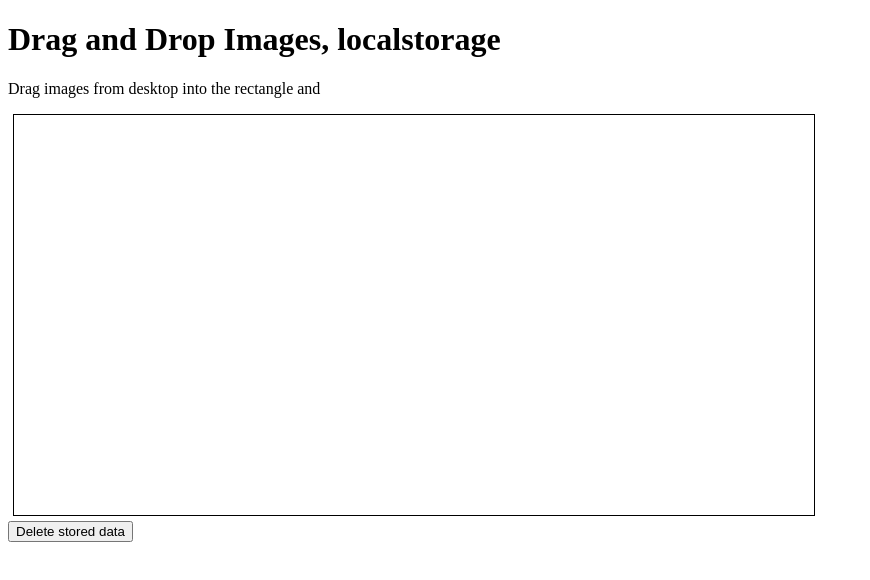
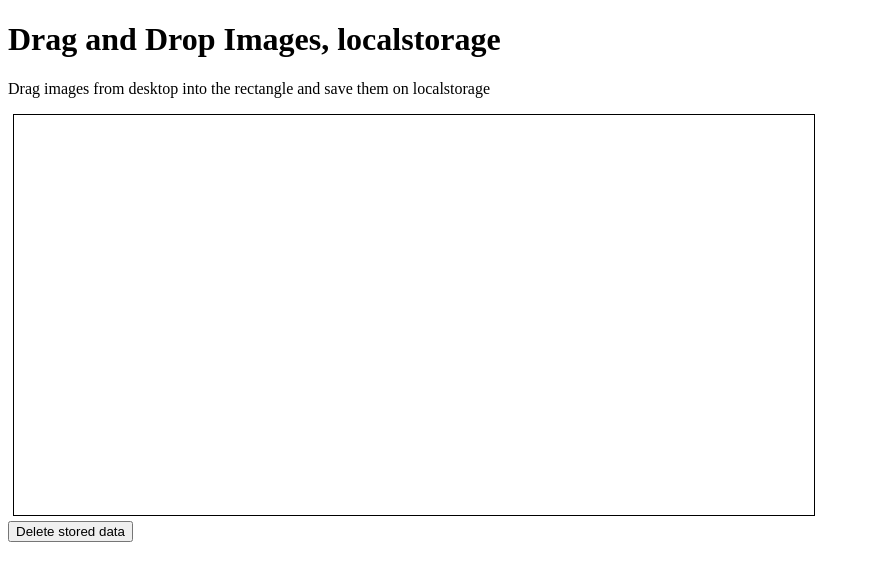
Before and after one commit to SamuliiH/imagesToLocalStorage, a plain HTML site: page index.html in a window 1280 px wide. Shown: the whole page, without its empty margins (0-870 px from the left). Drawn offline with Linux system fonts and the light colour scheme.

Commit message:
Update index.html

```diff
--- a/index.html
+++ b/index.html
@@ -24,7 +24,7 @@
 <body>
 
 <div><h1>Drag and Drop Images, localstorage</h1></div>
-<p>Drag images from desktop into the rectangle and </p>
+<p>Drag images from desktop into the rectangle and save them on localstorage</p>
 
 <div id="divToDrop" ondrop="drop(event)" ondragover="allowDrop(event)">
 
```
